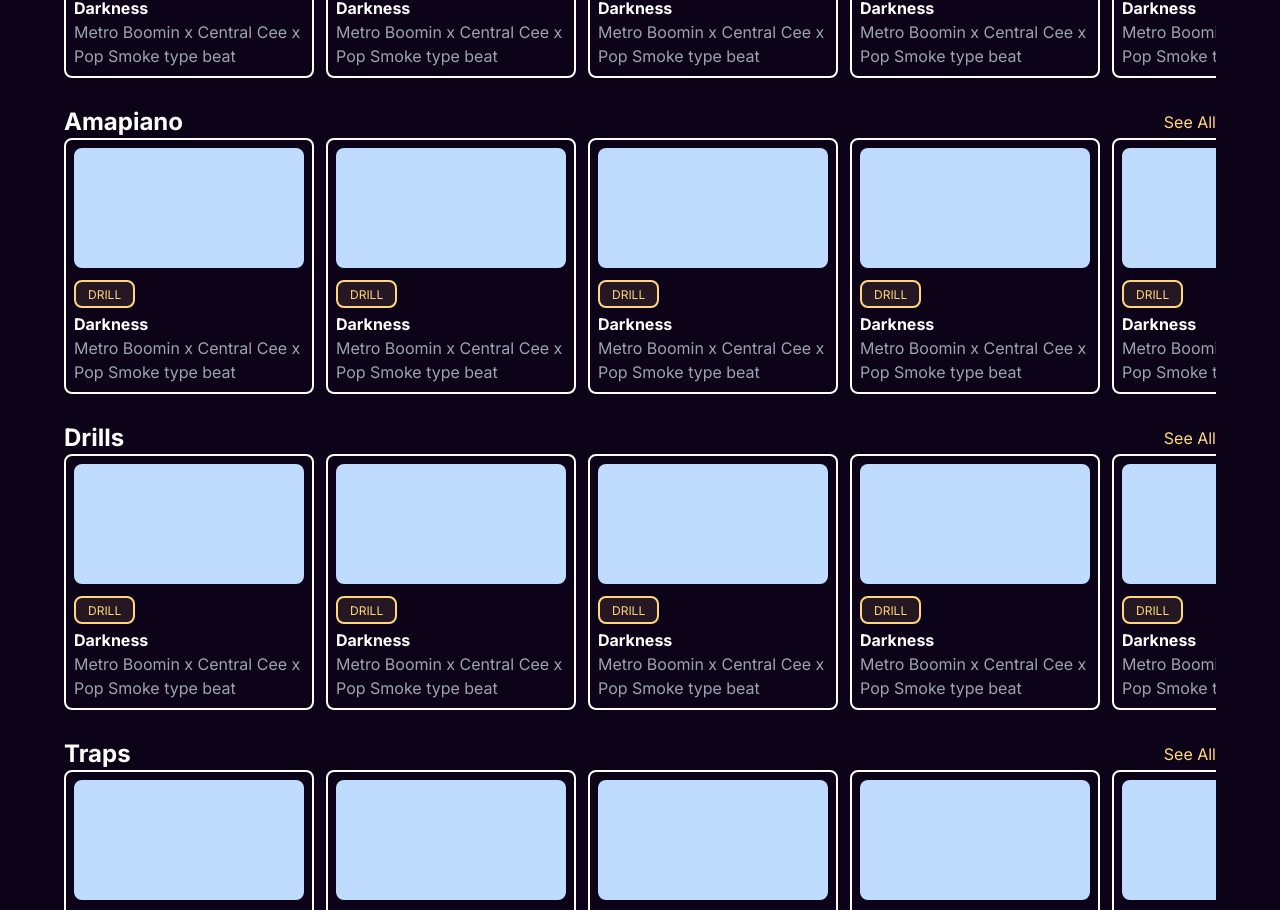
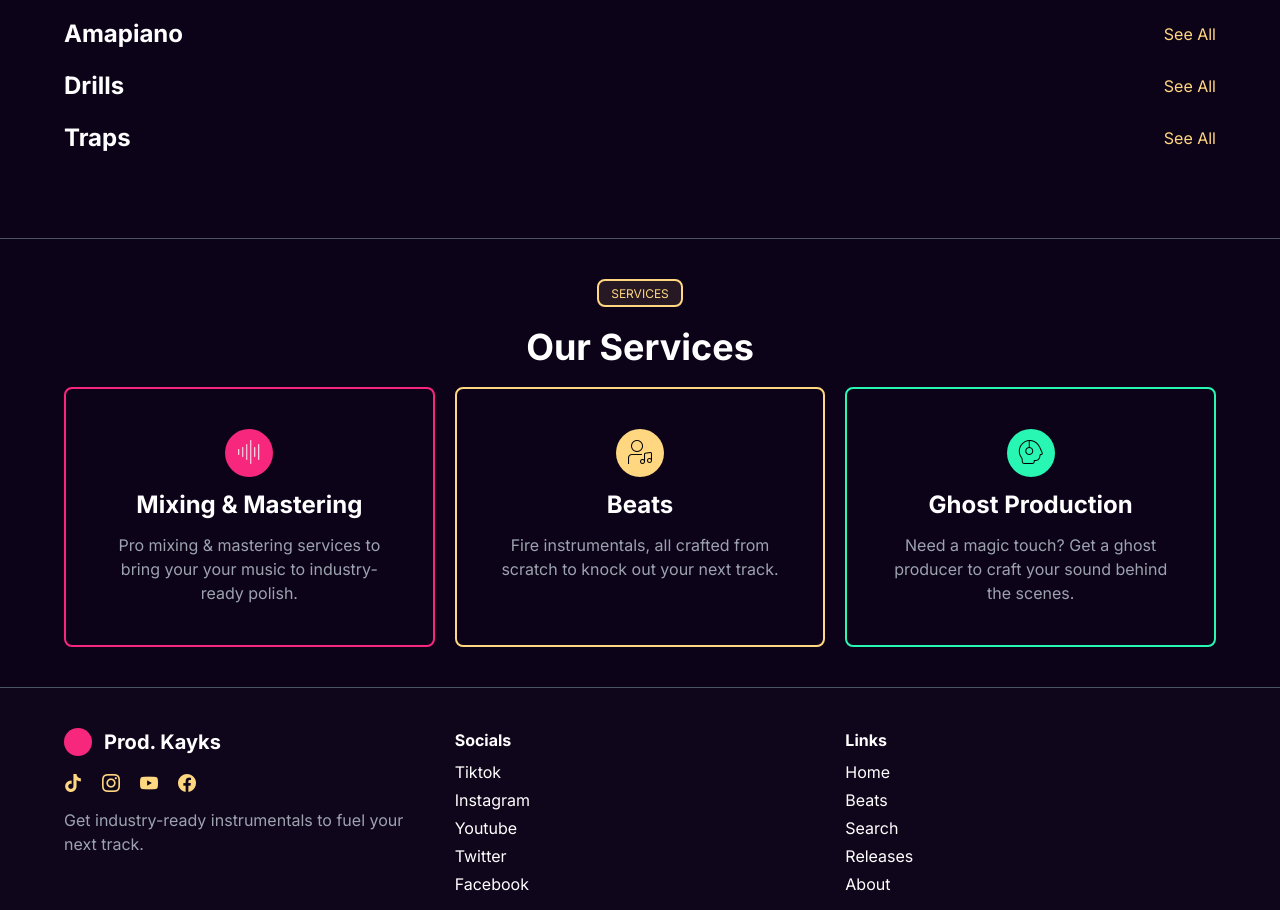
Before and after one commit to Okeke-Divine/Prod-Kayks, a Next.js app: page / in a window 1280 px wide. Shown: the part 1093-2003 px from the top of the page. Built offline with nearby package versions, Linux system fonts and the light colour scheme.

Commit message:
updated the beats card

```diff
--- a/src/components/home/Beats.jsx
+++ b/src/components/home/Beats.jsx
@@ -18,68 +18,22 @@ export default function Beats() {
           <ComponentTitle name="Afro Beats" url="/beats/?genre=afro-beats" />
           <div className="flex flex-nowrap whitespace-nowrap overflow-x-auto gap-3 pb-2">
             <BeatCard />
-            <BeatCard />
-            <BeatCard />
-            <BeatCard />
-            <BeatCard />
-            <BeatCard />
-            <BeatCard />
-            <BeatCard />
-            <BeatCard />
-            <BeatCard />
-            <BeatCard />
           </div>
         </div>
         {/* amapiano */}
         <div className="mb-5">
           <ComponentTitle name="Amapiano" url="/beats/?genre=amapiano" />
-          <div className="flex flex-nowrap whitespace-nowrap overflow-x-auto gap-3 pb-2">
-            <BeatCard />
-            <BeatCard />
-            <BeatCard />
-            <BeatCard />
-            <BeatCard />
-            <BeatCard />
-            <BeatCard />
-            <BeatCard />
-            <BeatCard />
-            <BeatCard />
-            <BeatCard />
-          </div>
+
         </div>
         {/* drills */}
         <div className="mb-5">
           <ComponentTitle name="Drills" url="/beats/?genre=drill" />
-          <div className="flex flex-nowrap whitespace-nowrap overflow-x-auto gap-3 pb-2">
-            <BeatCard />
-            <BeatCard />
-            <BeatCard />
-            <BeatCard />
-            <BeatCard />
-            <BeatCard />
-            <BeatCard />
-            <BeatCard />
-            <BeatCard />
-            <BeatCard />
-            <BeatCard />
-          </div>
+
         </div>
         {/* traps */}
         <div className="mb-5">
           <ComponentTitle name="Traps" url="/beats/?genre=trap" />
-          <div className="flex flex-nowrap whitespace-nowrap overflow-x-auto gap-3 pb-2">
-            <BeatCard />
-            <BeatCard />
-            <BeatCard />
-            <BeatCard />
-            <BeatCard />
-            <BeatCard />
-            <BeatCard />
-            <BeatCard />
-            <BeatCard />
-            <BeatCard />
-            <BeatCard />
-          </div>
+
         </div>
       </div>
       <br />
--- a/src/components/shared/BeatCard.jsx
+++ b/src/components/shared/BeatCard.jsx
@@ -1,16 +1,16 @@
 import CTag from "../shared/CTag";
-export default function BeatCard() {
+export default function BeatCard({ title, description, genre, imgUrl }) {
   return (
     <>
       <div className="w-[250px] p-2 rounded-lg border-2 border-white">
-        <div className="w-full h-[120px] bg-blue-200 rounded-lg mb-3">
-
+        <div className="w-full h-[120px] bg-blue-200 rounded-lg mb-3"></div>
+        <div>
+          <CTag name={genre} />
         </div>
-        <div>
-          <CTag name="Drill" />
+        <div className="font-bold mt-1">{title}</div>
+        <div className="text-gray-400 break-words text-wrap w-[250px]">
+          {description}
         </div>
-        <div className="font-bold mt-1">Darkness</div>
-        <div className="text-gray-400 break-words text-wrap w-[250px]">Metro Boomin x Central Cee x Pop Smoke type beat</div>
       </div>
     </>
   );
```
